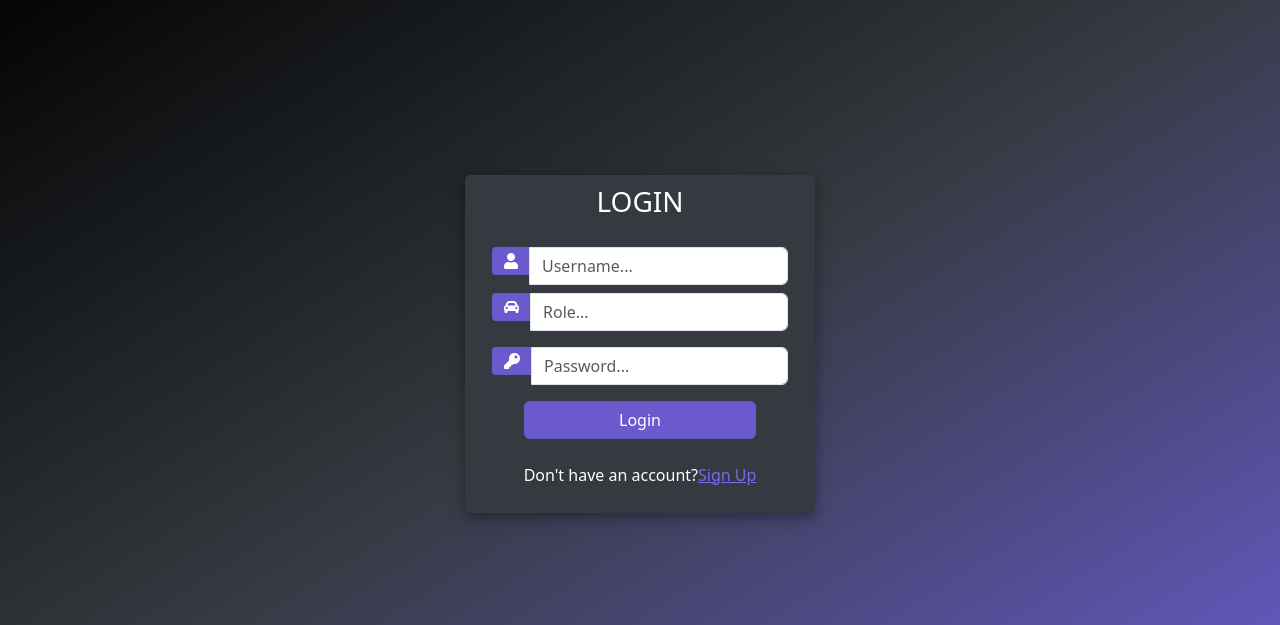
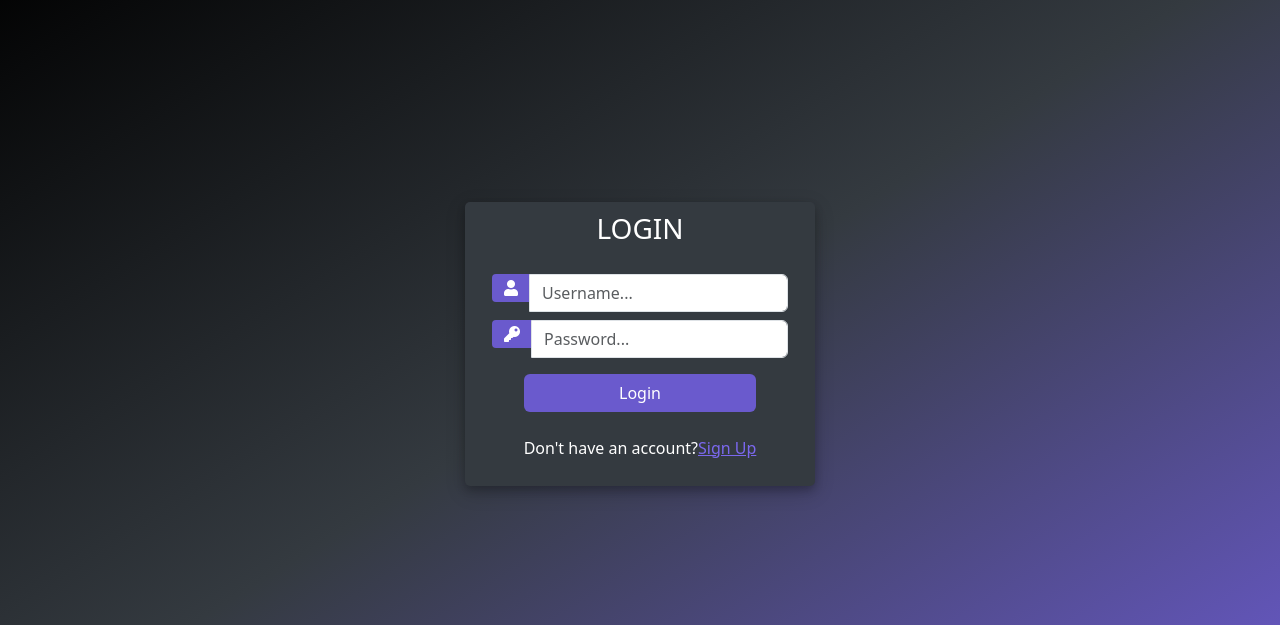
Before and after one commit to EdyStan/uber_app_beetroot, a Django app: page /login/ in a window 1280 px wide. Shown: the part 56-681 px from the top of the page. Run offline with Django 4.2, Linux system fonts and the light colour scheme; style sheets or scripts are compiled from the project's sources; some libraries are stand-ins or nearby versions.

Commit message:
deleted role input for login

```diff
--- a/main_app/templates/main_app/login.html
+++ b/main_app/templates/main_app/login.html
@@ -103,13 +103,6 @@
                             <input type="text" name="username" placeholder="Username..." class="form-control">
                         </div>
 
-                        <div class="input-group mb-3">
-                            <div class="input-group-append">
-                                <span class="input-group-text"><i class="fas fa-car-alt"></i></span>
-                            </div>
-                            <input type="text" name="role" placeholder="Role..." class="form-control">
-                        </div>
-
                         <div class="input-group mb-2">
                             <div class="input-group-append">
                                 <span class="input-group-text"><i class="fas fa-key"></i></span>
```
